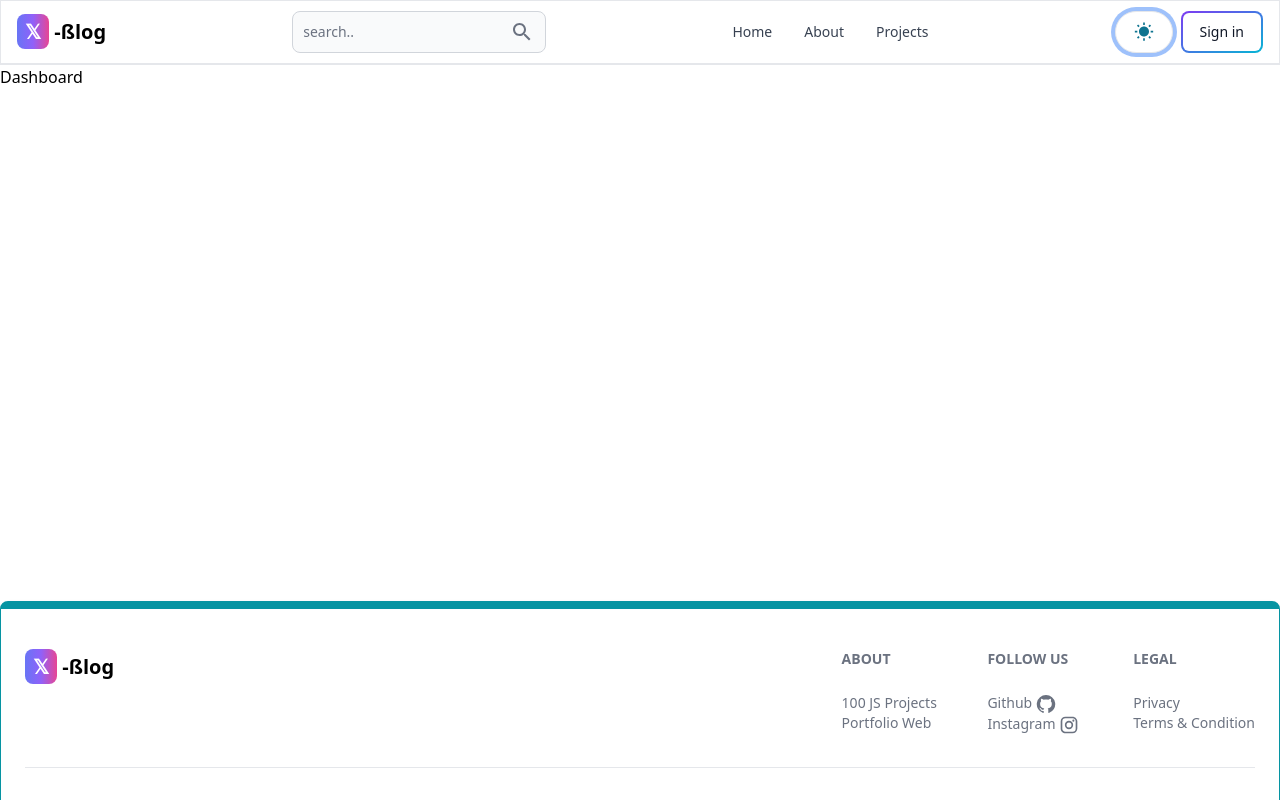
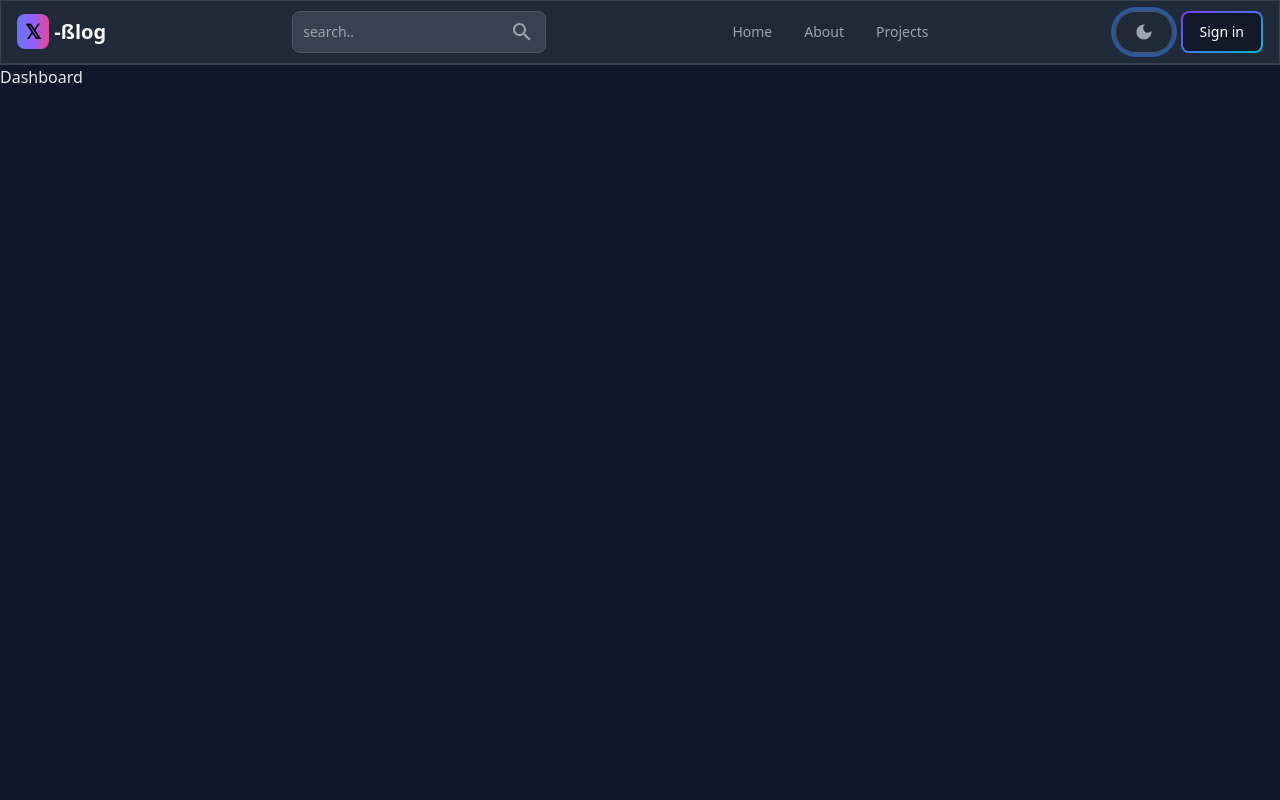
Before and after one commit to Eche00/Blogapp, a React (Vite) app in the folder client/: page /dashboard in a window 1280 px wide. Both pictures are taken after a click on the button 1143 px from the left and 32 px from the top of the page. Shown: the top 800 px of the page. Built offline with nearby package versions, Linux system fonts and the light colour scheme.

Commit message:
theme mode functionality

```diff
--- a/client/src/components/Head.jsx
+++ b/client/src/components/Head.jsx
@@ -6,11 +6,11 @@ import Footer from "./Footer";
 function Head() {
   return (
     <div className=" flex flex-col  ">
-      <Header />
-      <div className="flex flex-col justify-between  h-screen">
+      <div className="flex flex-col   h-screen">
+        <Header />
         <Outlet />
-        <Footer />
       </div>
+      <Footer />
     </div>
   );
 }
--- a/client/src/components/Header.jsx
+++ b/client/src/components/Header.jsx
@@ -1,12 +1,16 @@
 import React from "react";
 import { Navbar, TextInput, Button, Dropdown, Avatar } from "flowbite-react";
 import { Link, useLocation } from "react-router-dom";
-import { SearchOutlined, WbSunny } from "@mui/icons-material";
-import { useSelector } from "react-redux";
+import { SearchOutlined, WbSunny, DarkMode } from "@mui/icons-material";
+import { useSelector, useDispatch } from "react-redux";
+import { toggleTheme } from "../redux/theme/themeSlice";
 
 function Header() {
   const path = useLocation().pathname;
   const { currentUser } = useSelector((state) => state.user);
+  const { theme } = useSelector((state) => state.theme);
+
+  const dispatch = useDispatch();
   return (
     <Navbar className="border border-b-2">
       {/*LOGO*/}
@@ -36,8 +40,15 @@ function Header() {
       {/*MODE & SIGNIN */}
 
       <section className="flex items-center gap-2  md:order-2">
-        <Button className=" hidden sm:inline rounded-full" color="gray">
-          <WbSunny fontSize="small" />
+        <Button
+          className=" hidden sm:inline rounded-full"
+          color="gray"
+          onClick={() => dispatch(toggleTheme())}>
+          {theme === "light" ? (
+            <WbSunny fontSize="small" />
+          ) : (
+            <DarkMode fontSize="small" />
+          )}
         </Button>
         {currentUser ? (
           <Dropdown
--- /dev/null
+++ b/client/src/components/ThemeProvider.jsx
@@ -0,0 +1,12 @@
+import { useSelector } from "react-redux";
+
+export default function ThemeProvider({ children }) {
+  const { theme } = useSelector((state) => state.theme);
+  return (
+    <div className={theme}>
+      <div className=" bg-white text-gray-700 dark:text-gray-200 dark:bg-[rgb(16,23,42)] min-h-screen">
+        {children}
+      </div>
+    </div>
+  );
+}
--- a/client/src/main.jsx
+++ b/client/src/main.jsx
@@ -5,11 +5,14 @@ import "./index.css";
 import { Provider } from "react-redux";
 import { store, persistor } from "./redux/store.js";
 import { PersistGate } from "redux-persist/integration/react";
+import ThemeProvider from "./components/ThemeProvider.jsx";
 
 ReactDOM.createRoot(document.getElementById("root")).render(
   <PersistGate persistor={persistor}>
     <Provider store={store}>
-      <App />
+      <ThemeProvider>
+        <App />
+      </ThemeProvider>
     </Provider>
   </PersistGate>
 );
--- a/client/src/redux/store.js
+++ b/client/src/redux/store.js
@@ -1,9 +1,13 @@
 import { combineReducers, configureStore } from "@reduxjs/toolkit";
 import userReducer from "./user/userSlice";
+import themeReducer from "./theme/themeSlice";
 import { persistReducer, persistStore } from "redux-persist";
 import storage from "redux-persist/lib/storage";
 
-const rootReducer = combineReducers({ user: userReducer });
+const rootReducer = combineReducers({
+  user: userReducer,
+  theme: themeReducer,
+});
 
 const persistConfig = {
   key: "root",
--- /dev/null
+++ b/client/src/redux/theme/themeSlice.js
@@ -0,0 +1,19 @@
+import { createSlice } from "@reduxjs/toolkit";
+
+const initialState = {
+  theme: "light",
+};
+
+const themeSlice = createSlice({
+  name: "theme",
+  initialState,
+  reducers: {
+    toggleTheme: (state) => {
+      state.theme = state.theme === "light" ? "dark" : "light";
+    },
+  },
+});
+
+export const { toggleTheme } = themeSlice.actions;
+
+export default themeSlice.reducer;
```
